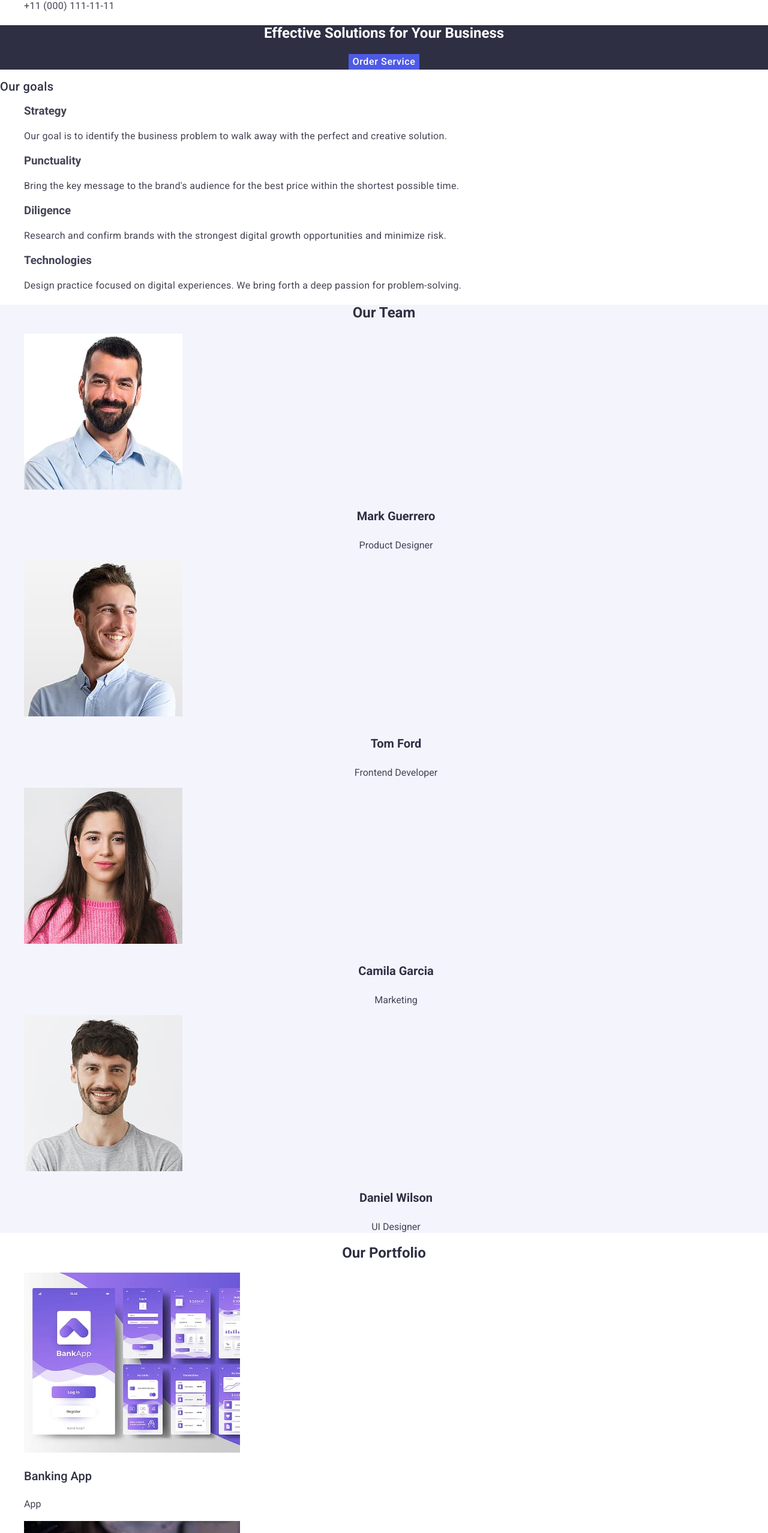
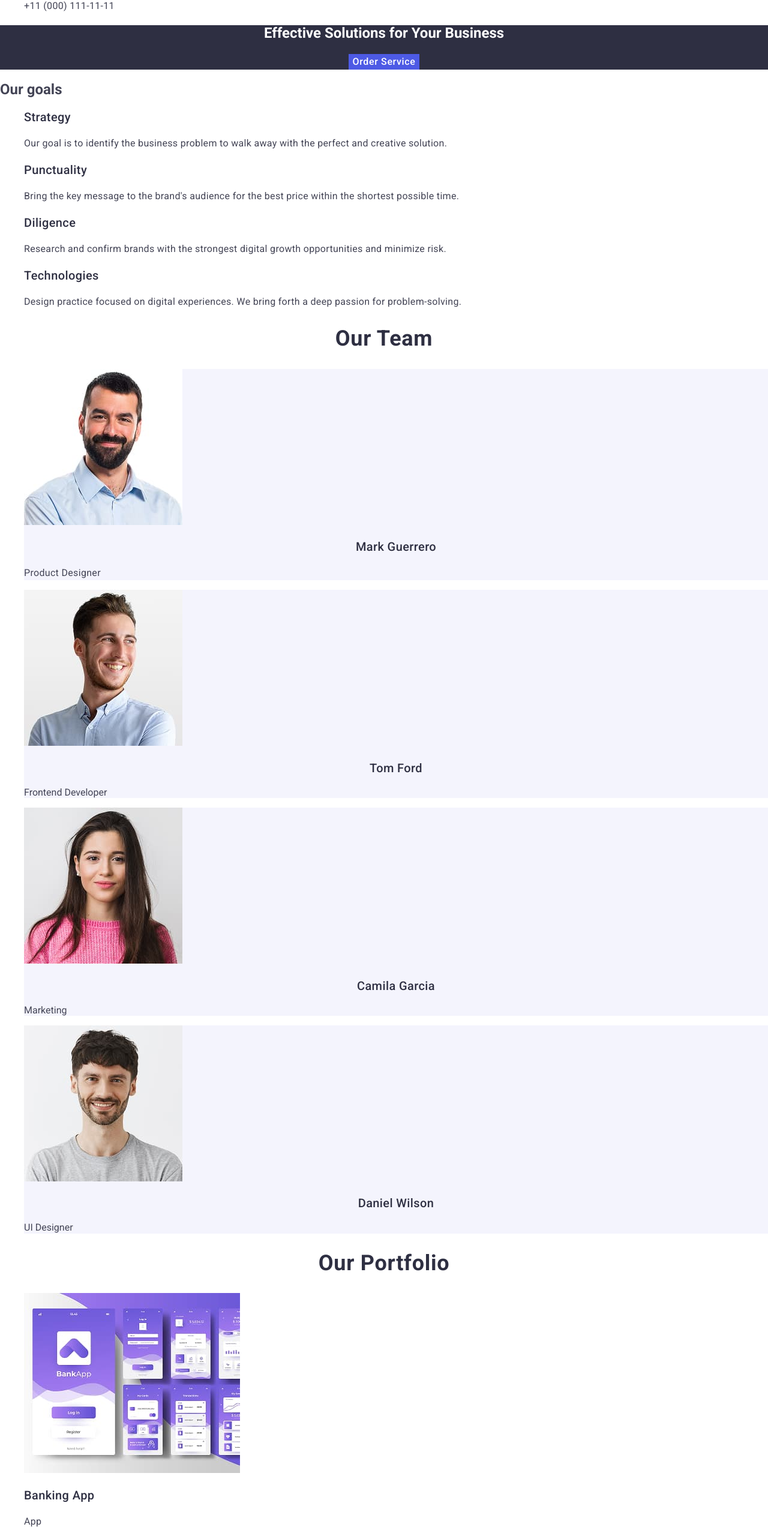
Before and after one commit to 1opaSgorela/goit-markup-hw-02, a plain HTML site: page index.html in a window 1280 px wide. Shown: the part 151-2706 px from the top of the page at 60% size. Drawn offline with nearby package versions, Linux system fonts and the light colour scheme.

Commit message:
fix header and body page hw2 v1.5

```diff
--- a/css/style.css
+++ b/css/style.css
@@ -71,7 +71,7 @@ address{
     background-color: #2E2F42;
     color: #FFFFFF;
 }
-.big-banner-text{
+.big-banner-title-text{
     color: #FFFFFF;
     font-size: 56px;
     line-height: 1.07;
@@ -99,53 +99,71 @@ address{
     line-height: 1.2;
     letter-spacing: 0.02em;
 }
+.our-team-title {
+    text-align: center;
+    letter-spacing: 0.02em;
+    text-transform: capitalize;
+    color: #2e2f42;
+    font-size: 36px;
+    line-height: 1.11;
+}
 .our-goals-paragraf{
     font-size: 16px;
     line-height: 1.5;
     letter-spacing: 0.02em;
 }
-.our-team{
+.our-team-card{
     background-color: #F4F4FD;
 }
-.our-team h2{
-    font-weight: 700;
-    text-align: center;
-    color: #2E2F42;
-}
-.our-team h3 {
-    font-weight: 700;
+
+.our-team-people-name {
+    font-weight: 500;
     text-align: center;
     font-size: 20px;
-    line-height: 2;
+    line-height: 1.2;
+    letter-spacing: 0.02em;
     color: #2E2F42;
 
 }
-.our-team p{
-    text-align: center;
+
+.our-team-paragraph{
+    font-size: 16px;
+    line-height: 1.5;
+    letter-spacing: 0.02em;
 }
 
-.our-portfolio h2{
+.our-portfolio-title{
     color: #2E2F42;
     font-weight: 700;
     text-align: center;
-    line-height: 1.1;
-    font-size: 36;
+    line-height: 1.11;
+    letter-spacing: 0.02em;
+    text-transform: capitalize;
+    font-size: 36px;
 }
-.our-portfolio h3{
+.our-portfolio-name-programs{
     font-weight: 500;
     font-size: 20px;
-    line-height: 1.5;
+    line-height: 1.2;
     color: #2E2F42;
+    letter-spacing: 0.02em;
 }
-.our-portfolio p {
+.our-portfolio-target {
+    font-size: 16px;
+    letter-spacing: 0.02em;
+
     line-height: 1.5;
 
 }
-footer{
+.footer-page{
     text-align: left;
     background-color: #2E2F42;
 }
-footer p{
+.footer-logo{
+    color: #f4f4fd;
+}
+.footer-paragraph{
     line-height: 1.5;
     color: #F4F4FD;
+    letter-spacing: 0.02em;
 }
--- a/index.html
+++ b/index.html
@@ -59,31 +59,31 @@
       </section>
 
       <section class="our-goals">
-        <h2 class="our-goals-title">Our goals</h2>
+        <h2>Our goals</h2>
         <ul>
           <li>
-            <h3>Strategy</h3>
+            <h3 class="our-goals-title">Strategy</h3>
             <p class="our-goals-paragraf">
               Our goal is to identify the business problem to walk away with the
               perfect and creative solution.
             </p>
           </li>
           <li>
-            <h3>Punctuality</h3>
+            <h3 class="our-goals-title">Punctuality</h3>
             <p class="our-goals-paragraf">
               Bring the key message to the brand's audience for the best price
               within the shortest possible time.
             </p>
           </li>
           <li>
-            <h3>Diligence</h3>
+            <h3 class="our-goals-title">Diligence</h3>
             <p class="our-goals-paragraf">
               Research and confirm brands with the strongest digital growth
               opportunities and minimize risk.
             </p>
           </li>
           <li>
-            <h3>Technologies</h3>
+            <h3 class="our-goals-title">Technologies</h3>
             <p class="our-goals-paragraf">
               Design practice focused on digital experiences. We bring forth a
               deep passion for problem-solving.
@@ -93,7 +93,7 @@
       </section>
 
       <section class="our-team">
-        <h2>Our Team</h2>
+        <h2 class="our-team-title">Our Team</h2>
         <ul>
           <li class="our-team-card">
             <img
@@ -102,8 +102,8 @@
               height="260"
               alt="Photo with the image of Mark Guerrero"
             />
-            <h3>Mark Guerrero</h3>
-            <p>Product Designer</p>
+            <h3 class="our-team-people-name">Mark Guerrero</h3>
+            <p class="our-team-paragraph">Product Designer</p>
           </li>
           <li class="our-team-card">
             <img
@@ -112,8 +112,8 @@
               height="260"
               alt="Photo with the image of Tom Ford"
             />
-            <h3>Tom Ford</h3>
-            <p>Frontend Developer</p>
+            <h3 class="our-team-people-name">Tom Ford</h3>
+            <p our-team-paragraph>Frontend Developer</p>
           </li>
           <li class="our-team-card">
             <img
@@ -122,8 +122,8 @@
               height="260"
               alt="Photo with the image of Camila Garcia"
             />
-            <h3>Camila Garcia</h3>
-            <p>Marketing</p>
+            <h3 class="our-team-people-name">Camila Garcia</h3>
+            <p our-team-paragraph>Marketing</p>
           </li>
           <li class="our-team-card">
             <img
@@ -132,13 +132,14 @@
               height="260"
               alt="Photo with the image of Daniel Wilson"
             />
-            <h3>Daniel Wilson</h3>
-            <p>UI Designer</p>
+            <h3 class="our-team-people-name">Daniel Wilson</h3>
+            <p our-team-paragraph>UI Designer</p>
           </li>
         </ul>
       </section>
+
       <section class="our-portfolio">
-        <h2>Our Portfolio</h2>
+        <h2 class="our-portfolio-title">Our Portfolio</h2>
         <ul>
           <li class="our-portfolio-card">
             <img
@@ -147,8 +148,8 @@
               width="360"
               height="300"
             />
-            <h3>Banking App</h3>
-            <p>App</p>
+            <h3 class="our-portfolio-name-programs">Banking App</h3>
+            <p class="our-portfolio-target">App</p>
           </li>
           <li>
             <img
@@ -157,7 +158,7 @@
               width="360"
               height="300"
             />
-            <h3>Cashless Payment</h3>
+            <h3 class="our-portfolio-name-programs">Cashless Payment</h3>
             <p>Marketing</p>
           </li>
           <li>
@@ -167,7 +168,7 @@
               width="360"
               height="300"
             />
-            <h3>Meditation App</h3>
+            <h3 class="our-portfolio-name-programs">Meditation App</h3>
             <p>App</p>
           </li>
           <li>
@@ -177,7 +178,7 @@
               width="360"
               height="300"
             />
-            <h3>Taxi Service</h3>
+            <h3 class="our-portfolio-name-programs">Taxi Service</h3>
             <p>Marketing</p>
           </li>
           <li>
@@ -187,7 +188,7 @@
               width="360"
               height="300"
             />
-            <h3>Screen Illustrations</h3>
+            <h3 class="our-portfolio-name-programs">Screen Illustrations</h3>
             <p>Design</p>
           </li>
           <li>
@@ -197,18 +198,17 @@
               width="360"
               height="300"
             />
-            <h3>Online Courses</h3>
+            <h3 class="our-portfolio-name-programs">Online Courses</h3>
             <p>Marketing</p>
           </li>
         </ul>
       </section>
     </main>
-    <footer>
+    <footer class="footer-page">
       <a href="./index.html" class="logo"
-        ><span class="logo-text">Web</span
-        ><span class="footer-logo">Studio</span></a
+        >Web<span class="footer-logo">Studio</span></a
       >
-      <p>
+      <p class="footer-paragraph">
         Increase the flow of customers and sales for your business with digital
         marketing & growth solutions.
       </p>
```
